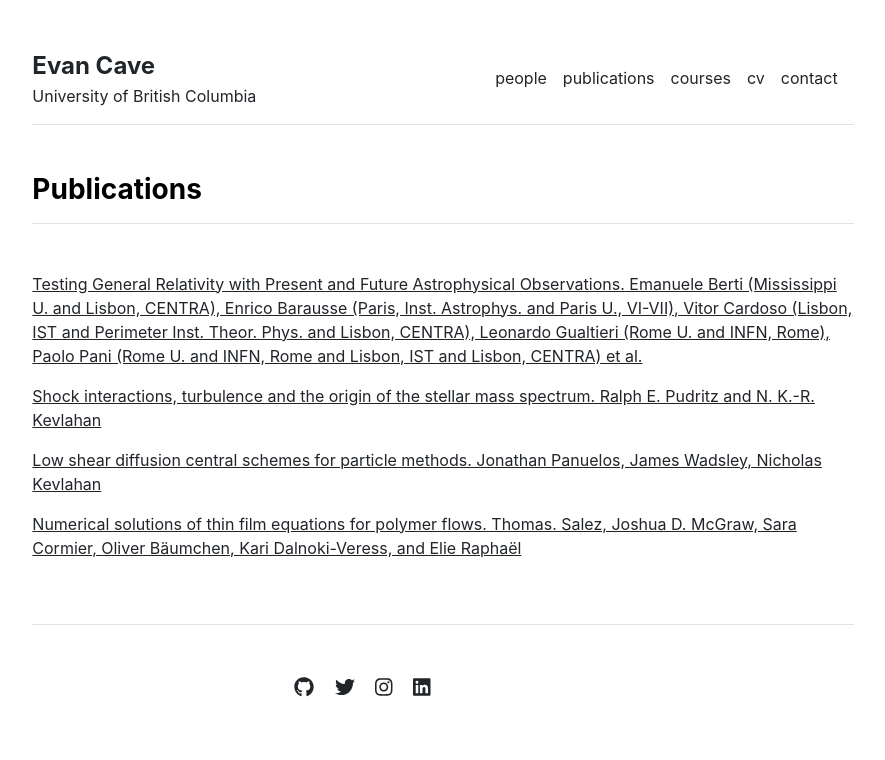
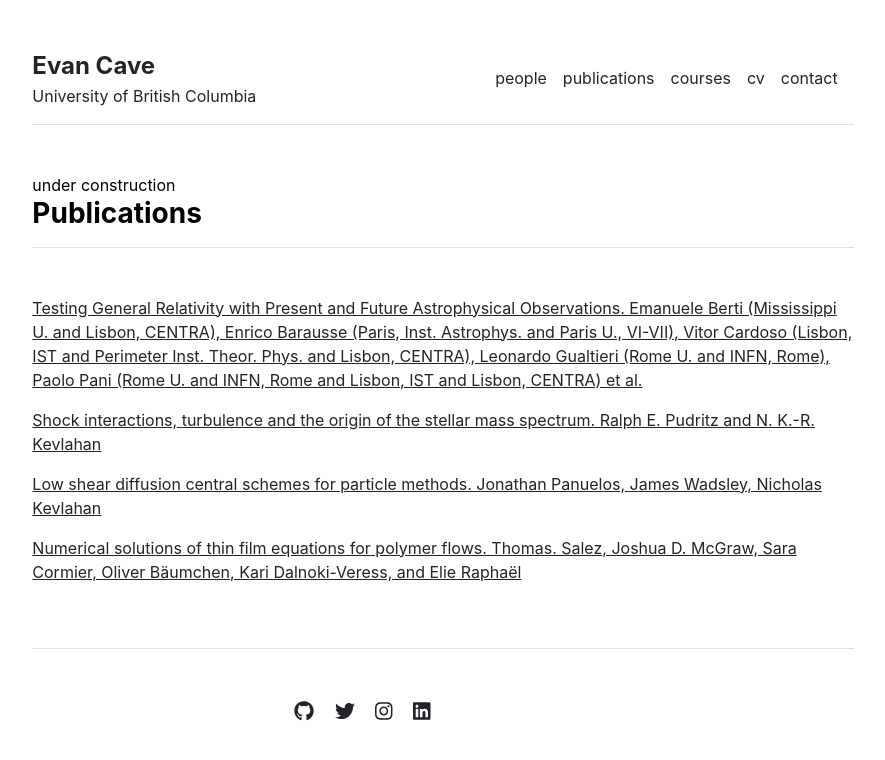
Before and after one commit to evancave/evancave.github.io, a Jekyll site: the page built from publications.md, in a window 1280 px wide. Shown: the top 760 px of the page, without its empty margins (197-1082 px from the left). Built offline with Jekyll 4.4.1, drawn with Linux system fonts in a browser that asks for light colours.

Commit message:
Update publications.html

```diff
--- a/_layouts/publications.html
+++ b/_layouts/publications.html
@@ -2,6 +2,6 @@
 layout: default
 ---
 
-{{ content }}
+under construction
 
 {% include publications.html %}
```
